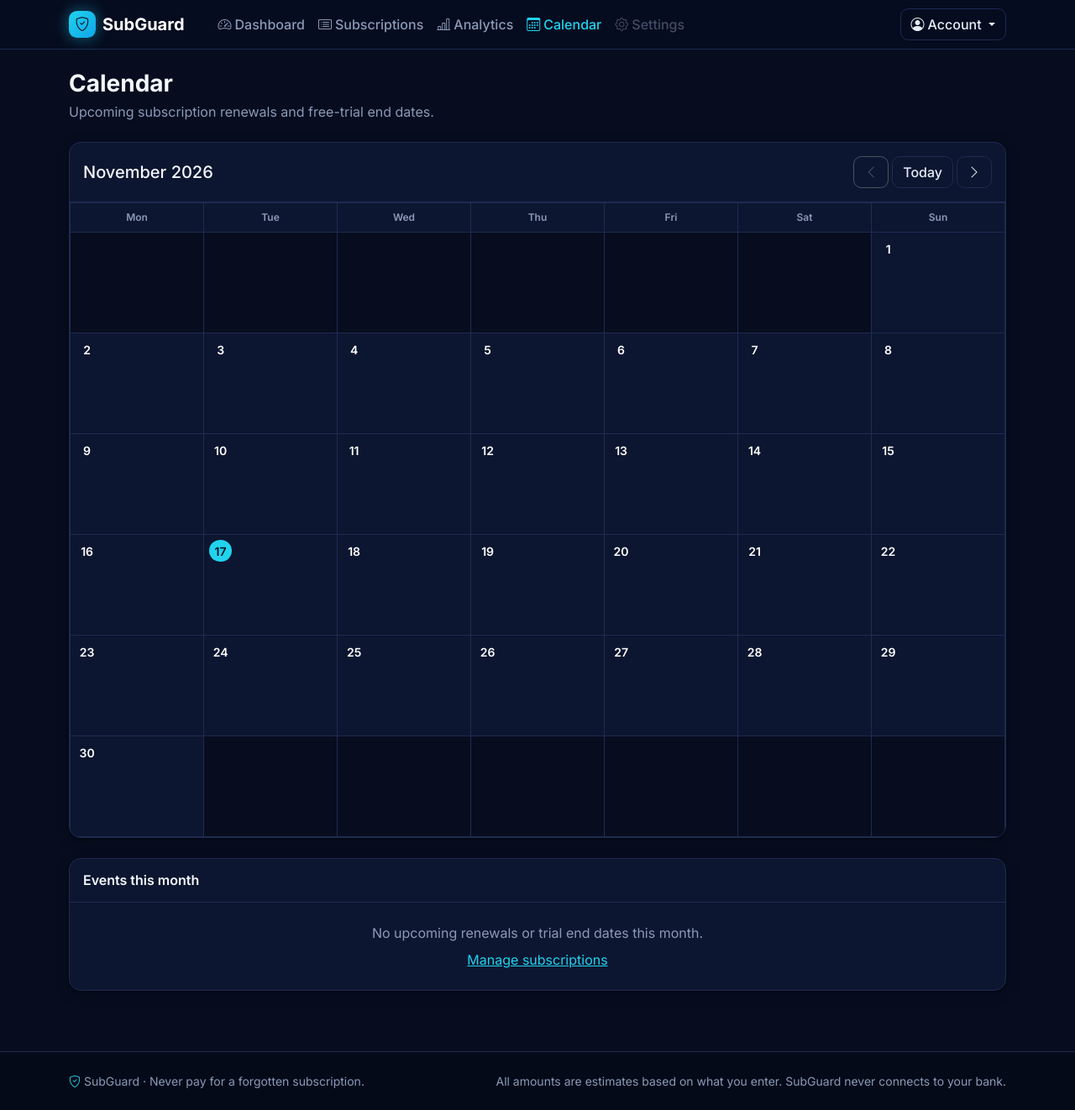
After one commit to bobbyyjerry/SubGuard, a Flask app: page /calendar/ in a window 1280 px wide. The commit adds this page. Shown: the whole page at 84% size. Run offline with Flask 3, Linux system fonts and the light colour scheme; the visitor is signed in with stand-in values (Sample User, id 1); data that the repository does not hold is empty; parts of the project's set-up code (start-up, migrations or seed data) failed here and were passed over.

Commit message:
Day 7: add subscription renewal calendar

```diff
--- a/app/__init__.py
+++ b/app/__init__.py
@@ -49,6 +49,7 @@ def create_app(config_name=None):
     # Register blueprints (groups of routes).
     from .routes.analytics import bp as analytics_bp
     from .routes.auth import bp as auth_bp
+    from .routes.calendar import bp as calendar_bp
     from .routes.dashboard import bp as dashboard_bp
     from .routes.main import bp as main_bp
     from .routes.subscriptions import bp as subscriptions_bp
@@ -58,6 +59,7 @@ def create_app(config_name=None):
     app.register_blueprint(auth_bp)
     app.register_blueprint(subscriptions_bp)
     app.register_blueprint(analytics_bp)
+    app.register_blueprint(calendar_bp)
 
     @app.cli.command("init-db")
     def init_db():
--- a/app/models.py
+++ b/app/models.py
@@ -41,9 +41,12 @@ class Subscription(db.Model):
     cancellation_url: Mapped[str | None] = mapped_column(String(2048))
 
     @classmethod
+    def for_user(cls, user_id):
+        return db.select(cls).filter_by(user_id=user_id).order_by(cls.next_renewal_date, cls.id)
+
+    @classmethod
     def list_for_user(cls, user_id):
-        statement = db.select(cls).filter_by(user_id=user_id).order_by(cls.next_renewal_date, cls.id)
-        return db.session.scalars(statement).all()
+        return db.session.scalars(cls.for_user(user_id)).all()
 
     @property
     def is_trial(self):
--- /dev/null
+++ b/app/routes/calendar.py
@@ -0,0 +1,55 @@
+"""Month view of each user's upcoming subscription dates."""
+from calendar import Calendar, monthrange
+from datetime import date, timedelta
+
+from flask import Blueprint, render_template, request
+from flask_login import current_user, login_required
+
+from ..extensions import db
+from ..models import Subscription
+
+bp = Blueprint("calendar", __name__, url_prefix="/calendar")
+
+
+def _requested_month(value, current_month):
+    if not value:
+        return current_month
+    try:
+        return max(current_month, date.fromisoformat(f"{value}-01"))
+    except ValueError:
+        return current_month
+
+
+@bp.get("/")
+@login_required
+def index():
+    today = date.today()
+    current_month = today.replace(day=1)
+    month = _requested_month(request.args.get("month"), current_month)
+    month_end = month.replace(day=monthrange(month.year, month.month)[1])
+    previous_month = (month - timedelta(days=1)).replace(day=1) if month > current_month else None
+    next_month = month_end + timedelta(days=1) if month_end < date.max else None
+    weeks = [
+        [month.replace(day=day) if day else None for day in week]
+        for week in Calendar().monthdayscalendar(month.year, month.month)
+    ]
+
+    # The saved next date is the trial end date for trial subscriptions.
+    statement = Subscription.for_user(current_user.id).where(
+        Subscription.status == "active",
+        Subscription.next_renewal_date.between(max(today, month), month_end),
+    )
+    events_by_date = {}
+    for subscription in db.session.scalars(statement):
+        events_by_date.setdefault(subscription.next_renewal_date, []).append(subscription)
+
+    page = render_template(
+        "calendar/index.html",
+        today=today,
+        month=month,
+        previous_month=previous_month,
+        next_month=next_month,
+        weeks=weeks,
+        events_by_date=events_by_date,
+    )
+    return page, {"Cache-Control": "private, no-store"}
--- a/app/static/css/style.css
+++ b/app/static/css/style.css
@@ -208,6 +208,74 @@ body {
   border-bottom: 0;
 }
 
+.calendar-grid {
+  table-layout: fixed;
+  --bs-table-bg: transparent;
+  --bs-table-border-color: var(--sg-border);
+}
+
+.calendar-grid th {
+  color: var(--sg-muted);
+  text-align: center;
+  font-size: 0.75rem;
+  font-weight: 600;
+}
+
+.calendar-grid td {
+  height: 7.5rem;
+  padding: 0.4rem;
+  vertical-align: top;
+}
+
+.calendar-grid .calendar-outside {
+  --bs-table-bg: var(--sg-bg);
+}
+
+.calendar-date {
+  display: inline-grid;
+  place-items: center;
+  min-width: 1.65rem;
+  height: 1.65rem;
+  font-size: 0.875rem;
+  font-weight: 600;
+}
+
+.calendar-date[aria-current="date"] {
+  border-radius: 50%;
+  background-color: var(--sg-primary);
+  color: var(--sg-on-primary);
+}
+
+.calendar-event {
+  display: block;
+  padding: 0.2rem 0.35rem;
+  border-radius: 0.35rem;
+  font-size: 0.75rem;
+  text-decoration: none;
+}
+
+.calendar-event:hover {
+  text-decoration: underline;
+}
+
+.calendar-agenda-day {
+  scroll-margin-top: 5rem;
+}
+
+@media (max-width: 767.98px) {
+  .calendar-grid td {
+    height: 3.5rem;
+    padding: 0.2rem;
+    text-align: center;
+  }
+
+  .calendar-event-count {
+    display: block;
+    width: fit-content;
+    margin: 0.15rem auto 0;
+  }
+}
+
 .icon-circle {
   display: inline-grid;
   place-items: center;
--- /dev/null
+++ b/app/templates/calendar/index.html
@@ -0,0 +1,124 @@
+{% extends "base.html" %}
+
+{% block title %}Calendar{% endblock %}
+
+{% macro month_link(target, label, icon) %}
+  {% if target %}
+    <a class="btn btn-outline-secondary" href="{{ url_for('calendar.index', month=target.isoformat()[:7]) }}"
+       aria-label="{{ label }}" title="{{ label }}"><i class="bi {{ icon }}" aria-hidden="true"></i></a>
+  {% else %}
+    <button type="button" class="btn btn-outline-secondary" disabled aria-label="{{ label }}">
+      <i class="bi {{ icon }}" aria-hidden="true"></i>
+    </button>
+  {% endif %}
+{% endmacro %}
+
+{% block content %}
+<div class="container py-4">
+  <h1 class="h3 fw-bold mb-1">Calendar</h1>
+  <p class="text-secondary mb-4">Upcoming subscription renewals and free-trial end dates.</p>
+
+  <section class="card mb-4 overflow-hidden" aria-labelledby="calendar-month">
+    <div class="card-header d-flex flex-wrap justify-content-between align-items-center gap-3 py-3">
+      <h2 id="calendar-month" class="h5 mb-0">{{ month.strftime("%B %Y") }}</h2>
+      <nav class="d-flex gap-1" aria-label="Calendar months">
+        {{ month_link(previous_month, "Previous month", "bi-chevron-left") }}
+        <a class="btn btn-outline-secondary" href="{{ url_for('calendar.index') }}">Today</a>
+        {{ month_link(next_month, "Next month", "bi-chevron-right") }}
+      </nav>
+    </div>
+
+    <table class="table table-bordered calendar-grid mb-0" aria-labelledby="calendar-month">
+      <thead>
+        <tr>
+          {% for weekday in ["Monday", "Tuesday", "Wednesday", "Thursday", "Friday", "Saturday", "Sunday"] %}
+            <th scope="col" aria-label="{{ weekday }}">{{ weekday[:3] }}</th>
+          {% endfor %}
+        </tr>
+      </thead>
+      <tbody>
+        {% for week in weeks %}
+          <tr>
+            {% for day in week %}
+              {% if day %}
+                {% set date_id = day.isoformat() %}
+                {% set events = events_by_date.get(day, []) %}
+                <td>
+                  <time datetime="{{ date_id }}" class="calendar-date"{% if day == today %} aria-current="date" title="Today"{% endif %}>{{ day.day }}</time>
+                  {% if events %}
+                    <div class="d-none d-md-grid gap-1 mt-1">
+                      {% for subscription in events[:2] %}
+                        {% set tone = "warning" if subscription.is_trial else "primary" %}
+                        <a href="{{ url_for('subscriptions.edit', subscription_id=subscription.id) }}"
+                           class="calendar-event badge-soft-{{ tone }} text-truncate"
+                           title="{{ subscription.name }}">
+                          <i class="bi {{ 'bi-hourglass-split' if subscription.is_trial else 'bi-arrow-repeat' }} me-1" aria-hidden="true"></i>
+                          <span class="visually-hidden">{{ 'Trial ends' if subscription.is_trial else 'Renewal' }} </span>{{ subscription.name }}
+                        </a>
+                      {% endfor %}
+                      {% if events|length > 2 %}
+                        <a href="#events-{{ date_id }}" class="small">+{{ events|length - 2 }} more</a>
+                      {% endif %}
+                    </div>
+                    <a href="#events-{{ date_id }}" class="calendar-event-count badge rounded-pill badge-soft-primary d-md-none"
+                       aria-label="{{ events|length }} {{ 'event' if events|length == 1 else 'events' }} on {{ day|nice_date }}">
+                      {{ events|length }}
+                    </a>
+                  {% endif %}
+                </td>
+              {% else %}
+                <td class="calendar-outside"></td>
+              {% endif %}
+            {% endfor %}
+          </tr>
+        {% endfor %}
+      </tbody>
+    </table>
+  </section>
+
+  <section class="card" aria-labelledby="month-events">
+    <div class="card-header py-3">
+      <h2 id="month-events" class="h6 fw-semibold mb-0">Events this month</h2>
+    </div>
+    {% for day, events in events_by_date.items() %}
+      <div id="events-{{ day.isoformat() }}" class="calendar-agenda-day px-3 px-sm-4 py-3{% if not loop.first %} border-top{% endif %}">
+        <h3 class="h6 mb-2">
+          <time datetime="{{ day.isoformat() }}">{{ day.strftime("%A") }} · {{ day|nice_date }}</time>
+        </h3>
+        <ul class="list-unstyled mb-0">
+          {% for subscription in events %}
+            <li class="d-flex flex-wrap justify-content-between align-items-baseline gap-2 py-2">
+              <div class="d-flex flex-wrap align-items-baseline gap-2 min-w-0">
+                <a class="fw-semibold text-break" href="{{ url_for('subscriptions.edit', subscription_id=subscription.id) }}">
+                  {{ subscription.name }}
+                </a>
+                {% if subscription.is_trial %}
+                  <span class="badge rounded-pill badge-soft-warning">Trial ends</span>
+                {% else %}
+                  <span class="badge rounded-pill badge-soft-primary">Renewal</span>
+                {% endif %}
+              </div>
+              <span class="text-secondary small">
+                {% if subscription.is_trial %}
+                  {% if subscription.converts_to_paid %}
+                    Then {{ subscription.price|money(subscription.currency) }}{{ subscription.billing_cycle|cycle_suffix }}
+                  {% else %}
+                    No charge
+                  {% endif %}
+                {% else %}
+                  {{ subscription.price|money(subscription.currency) }}
+                {% endif %}
+              </span>
+            </li>
+          {% endfor %}
+        </ul>
+      </div>
+    {% else %}
+      <div class="card-body text-center py-4">
+        <p class="text-secondary mb-2">No upcoming renewals or trial end dates this month.</p>
+        <a href="{{ url_for('subscriptions.index') }}">Manage subscriptions</a>
+      </div>
+    {% endfor %}
+  </section>
+</div>
+{% endblock %}
--- a/app/templates/partials/_navbar.html
+++ b/app/templates/partials/_navbar.html
@@ -4,7 +4,7 @@
   ("dashboard.index", "Dashboard", "bi-speedometer2"),
   ("subscriptions.index", "Subscriptions", "bi-card-list"),
   ("analytics.index", "Analytics", "bi-bar-chart-line"),
-  (None, "Calendar", "bi-calendar3"),
+  ("calendar.index", "Calendar", "bi-calendar3"),
   (None, "Settings", "bi-gear"),
 ] %}
 
```
Also changed, not shown: tests/test_calendar.py (added, +110 -0 lines), README.md.
